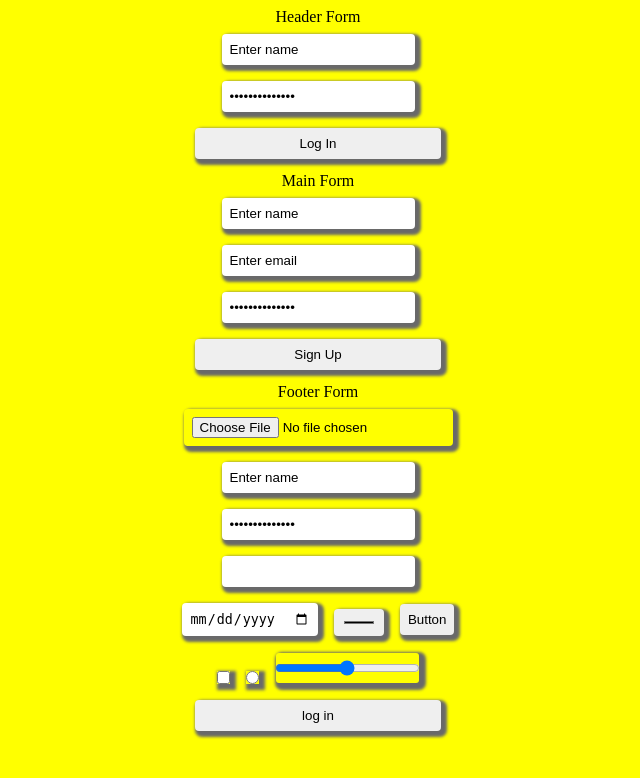
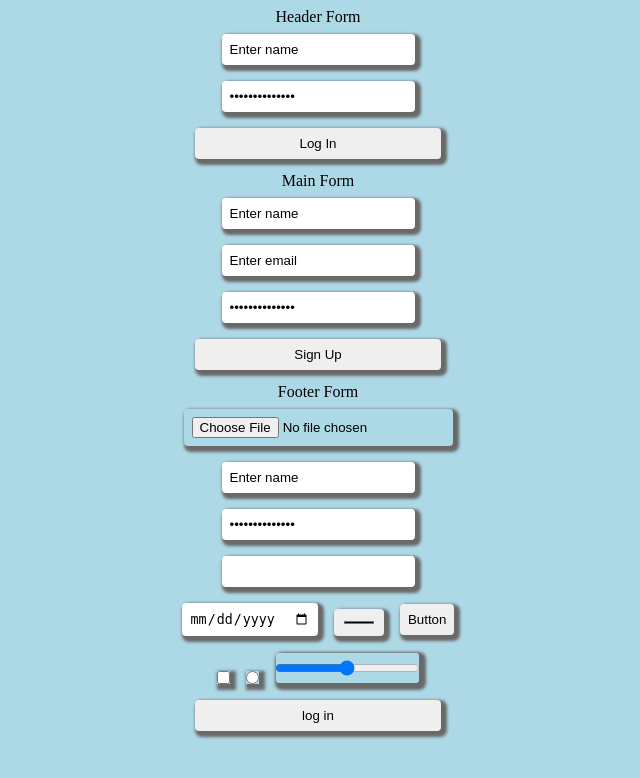
Before and after one commit to Klerind/javaScriptForm, a PHP site: page / in a window 1280 px wide. Shown: the top 778 px of the page, without its empty margins (322-962 px from the left). Run offline with PHP 8.4, Linux system fonts and the light colour scheme.

Commit message:
background color lightblue

```diff
--- a/style.css
+++ b/style.css
@@ -1,5 +1,5 @@
 body {
-  background-color: yellow; }
+  background-color: lightblue; }
 
 header, main, footer {
   margin: .3em;
```
